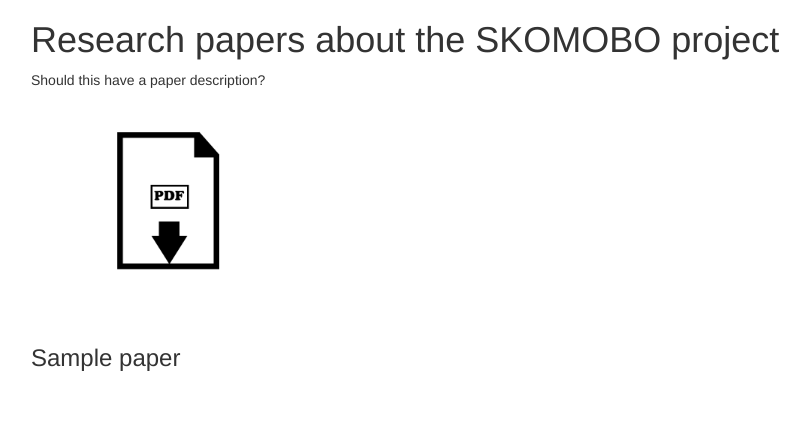
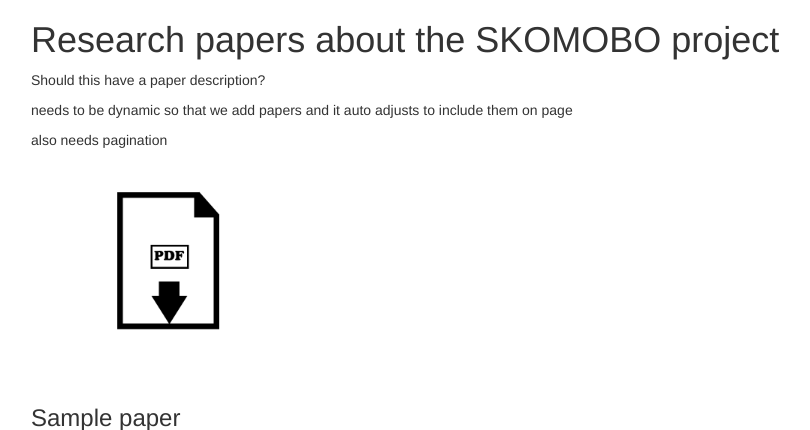
Before and after one commit to SKOMOBO/website, a Node project: template templates/views/research.pug in a window 1280 px wide. Shown: the part 102-532 px from the top of the page, without its empty margins (39-849 px from the left). Run offline with Node 20 templates, Linux system fonts and the light colour scheme; the template is opened without the code that fills it: most values are stand-ins (such as "Sample title", 1, 10 or a date in 2020); some libraries are stand-ins or nearby versions.

Commit message:
Added some extra notes

```diff
--- a/templates/views/research.pug
+++ b/templates/views/research.pug
@@ -10,6 +10,8 @@ block content
 		if papers
 			each paper in papers
 				p Should this have a paper description?
+				p needs to be dynamic so that we add papers and it auto adjusts to include them on page
+				p also needs pagination
 				a(href = paper.path)
 					img(src="images/pdf.png", width="300px")
 				h3=paper.name
```
